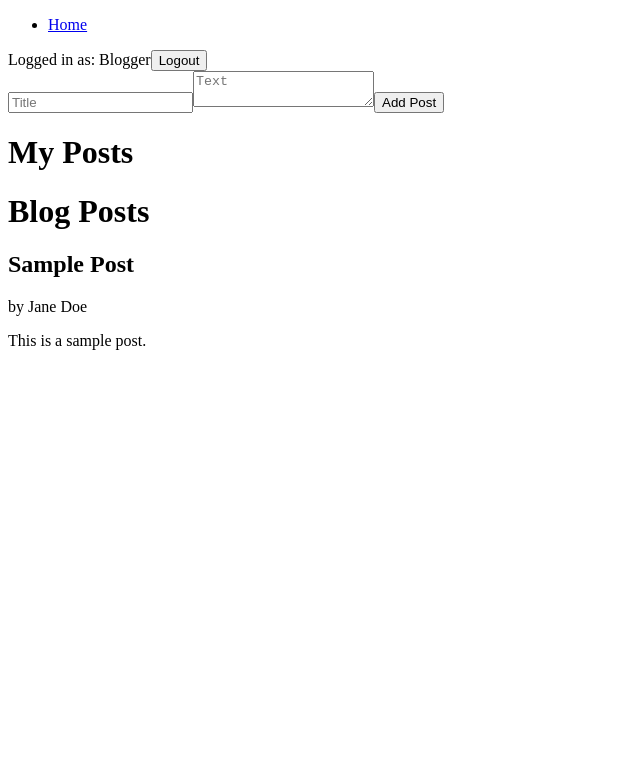
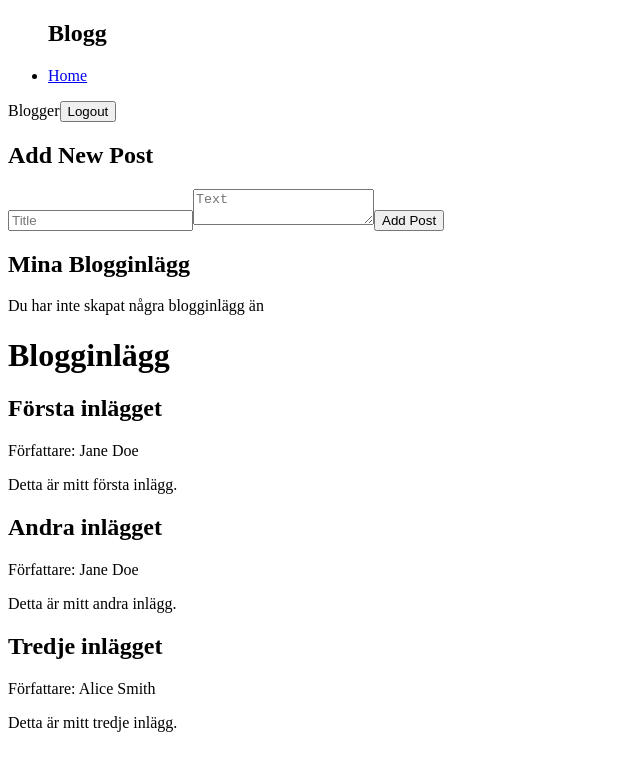
Before and after one commit to frodinger/Blogg-app, a React (Vite) app in the folder part-1/: page / in a window 1280 px wide. Both pictures are taken after a click on the button "Login". Shown: the top 770 px of the page, without its empty margins (0-640 px from the left). Built offline with nearby package versions, Linux system fonts and the light colour scheme.

Commit message:
it works!!

```diff
--- a/part-1/src/App.jsx
+++ b/part-1/src/App.jsx
@@ -10,17 +10,14 @@ const App = () => {
   const { user } = useUser();
 
   return (
-    <UserProvider>
-      <BlogProvider>
-          <div>
-            <Navigation />
-            <Routes>
-              <Route path="/" element={<HomePage />} />
-              {user && <Route path="/addpost" element={<AddPostPage />} />} {/* Endast synlig om användaren är inloggad */}
-            </Routes>
-          </div>
-        </BlogProvider>
-      </UserProvider>
+    <>
+    <Navigation />
+    <Routes>
+    <Route path="/" element={<HomePage />} />
+
+    </Routes>
+
+    </>
   );
 };
 
--- a/part-1/src/components/AddPost.jsx
+++ b/part-1/src/components/AddPost.jsx
@@ -1,32 +1,23 @@
 import React, { useState } from 'react';
-import { useBlog, useUser } from '../context';
+import { useBlog } from '../context';
 
 const AddPost = () => {
-  const { blogs, setBlogs } = useBlog();
-  const { user } = useUser();
+  const { addBlog } = useBlog();
   const [title, setTitle] = useState('');
   const [text, setText] = useState('');
 
   const handleSubmit = (e) => {
     e.preventDefault();
-    if (title.trim() && text.trim()) {
-      const newPost = {
-        id: blogs.length + 1,
-        title,
-        author: user.name,
-        text,
-      };
-      setBlogs([...blogs, newPost]);
+    if (title && text) {
+      addBlog(title, text);
       setTitle('');
       setText('');
     }
   };
 
-  if (!user) {
-    return <p>Logga in för att skapa inlägg</p>;
-  }
-
   return (
+    <div>
+      <h2>Add New Post</h2>
       <form onSubmit={handleSubmit}>
         <input
           type="text"
@@ -38,9 +29,10 @@ const AddPost = () => {
           placeholder="Text"
           value={text}
           onChange={(e) => setText(e.target.value)}
-      />
+        ></textarea>
         <button type="submit">Add Post</button>
       </form>
+    </div>
   );
 };
 
--- a/part-1/src/components/BlogPost.jsx
+++ b/part-1/src/components/BlogPost.jsx
@@ -1,32 +1,50 @@
-import React from 'react';
+import React, { useState } from 'react';
 import { useBlog, useUser } from '../context';
 
 const BlogPost = ({ blog }) => {
-  const { blogs, setBlogs } = useBlog();
   const { user } = useUser();
+  const { updateBlog, deleteBlog } = useBlog();
+  const [isEditing, setIsEditing] = useState(false);
+  const [title, setTitle] = useState(blog.title);
+  const [text, setText] = useState(blog.text);
+
+  const handleEdit = () => {
+    updateBlog(blog.id, { title, text });
+    setIsEditing(false);
+  };
 
   const handleDelete = () => {
-    setBlogs(blogs.filter(b => b.id !== blog.id));
-  };
-
-  const handleEdit = () => {
-    const newTitle = prompt('Enter new title:', blog.title);
-    const newText = prompt('Enter new text:', blog.text);
-    if (newTitle && newText) {
-      setBlogs(blogs.map(b => b.id === blog.id ? { ...b, title: newTitle, text: newText } : b));
-    }
+    deleteBlog(blog.id);
   };
 
   return (
     <div>
-      <h2>{blog.title}</h2>
-      <p>by {blog.author}</p>
-      <p>{blog.text}</p>
-      {user && blog.author === user.name && (
-        <>
-          <button onClick={handleEdit}>Edit</button>
-          <button onClick={handleDelete}>Delete</button>
-        </>
+      {isEditing ? (
+        <div>
+          <input
+            type="text"
+            value={title}
+            onChange={(e) => setTitle(e.target.value)}
+          />
+          <textarea
+            value={text}
+            onChange={(e) => setText(e.target.value)}
+          />
+          <button onClick={handleEdit}>Spara</button>
+          <button onClick={() => setIsEditing(false)}>Avbryt</button>
+        </div>
+      ) : (
+        <div>
+          <h2>{blog.title}</h2>
+          <p>Författare: {blog.author}</p>
+          <p>{blog.text}</p>
+          {user && user.name === blog.author && (
+            <div>
+              <button onClick={() => setIsEditing(true)}>Redigera</button>
+              <button onClick={handleDelete}>Radera</button>
+            </div>
+          )}
+        </div>
       )}
     </div>
   );
--- a/part-1/src/components/MyPosts.jsx
+++ b/part-1/src/components/MyPosts.jsx
@@ -6,14 +6,19 @@ const MyPosts = () => {
   const { blogs } = useBlog();
   const { user } = useUser();
 
+  // Filtrera användarens inlägg
   const myPosts = blogs.filter(blog => blog.author === user.name);
 
   return (
     <div>
-      <h1>My Posts</h1>
-      {myPosts.map((blog) => (
-        <BlogPost key={blog.id} blog={blog} />
-      ))}
+      <h2>Mina Blogginlägg</h2>
+      {myPosts.length > 0 ? (
+        myPosts.map((blog, index) => (
+          <BlogPost key={index} blog={blog} />
+        ))
+      ) : (
+        <p>Du har inte skapat några blogginlägg än</p>
+      )}
     </div>
   );
 };
--- a/part-1/src/components/Navigation.jsx
+++ b/part-1/src/components/Navigation.jsx
@@ -8,12 +8,13 @@ const Navigation = () => {
   return (
     <nav>
       <ul>
+        <h1>Blogg</h1>
         <li><Link to="/">Home</Link></li>
       </ul>
       <div>
         {user ? (
           <>
-            <span>Logged in as: {user.name}</span>
+            <span>{user.name}</span>
             <button onClick={logout}>Logout</button>
           </>
         ) : (
--- a/part-1/src/context.jsx
+++ b/part-1/src/context.jsx
@@ -37,16 +37,42 @@ export const UserProvider = ({ children }) => {
 };
 
 export const BlogProvider = ({ children }) => {
-  const [blogs, setBlogs] = useState(() => loadFromLocalStorage('blogs', [
-    { id: 1, title: 'Sample Post', author: 'Jane Doe', text: 'This is a sample post.' }
-  ]));
+  const initialBlogs = [
+    { id: 1, title: 'Första inlägget', author: 'Jane Doe', text: 'Detta är mitt första inlägg.' },
+    { id: 2, title: 'Andra inlägget', author: 'Jane Doe', text: 'Detta är mitt andra inlägg.' },
+    { id: 3, title: 'Tredje inlägget', author: 'Alice Smith', text: 'Detta är mitt tredje inlägg.' }
+  ];
+
+  const [blogs, setBlogs] = useState(() => {
+    const savedBlogs = loadFromLocalStorage('blogs', initialBlogs);
+    console.log('Loaded blogs:', savedBlogs);
+    return savedBlogs;
+  });
 
   useEffect(() => {
     saveToLocalStorage('blogs', blogs);
   }, [blogs]);
 
+  const addBlog = (title, text) => {
+    const newBlog = {
+      id: blogs.length ? blogs[blogs.length - 1].id + 1 : 1,
+      title,
+      author: 'Blogger', // Hardcoded for simplicity, assuming logged-in user
+      text
+    };
+    setBlogs([...blogs, newBlog]);
+  };
+
+  const updateBlog = (id, updatedBlog) => {
+    setBlogs(blogs.map(blog => (blog.id === id ? { ...blog, ...updatedBlog } : blog)));
+  };
+
+  const deleteBlog = (id) => {
+    setBlogs(blogs.filter(blog => blog.id !== id));
+  };
+
   return (
-    <BlogContext.Provider value={{ blogs, setBlogs }}>
+    <BlogContext.Provider value={{ blogs, addBlog, updateBlog, deleteBlog }}>
       {children}
     </BlogContext.Provider>
   );
--- a/part-1/src/pages/HomePage.jsx
+++ b/part-1/src/pages/HomePage.jsx
@@ -8,6 +8,8 @@ const HomePage = () => {
   const { blogs } = useBlog();
   const { user } = useUser();
 
+  console.log('blogs', blogs);
+
   return (
     <div>
       {user ? (
@@ -16,11 +18,11 @@ const HomePage = () => {
           <MyPosts />
         </div>
       ) : (
-        <p>Logga in för att skapa inlägg</p> // Annars visa ett meddelande
+        <p>Logga in för att skapa inlägg</p>
       )}
-      <h1>Blog Posts</h1>
-      {blogs.map((blog) => (
-        <BlogPost key={blog.id} blog={blog} />
+      <h1>Blogginlägg</h1>
+      {blogs.map((blog, index) => (
+        <BlogPost key={index} blog={blog} />
       ))}
     </div>
   );
```
Lines whose indentation alone changed are shown as unchanged.
